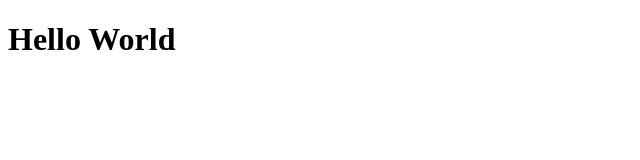
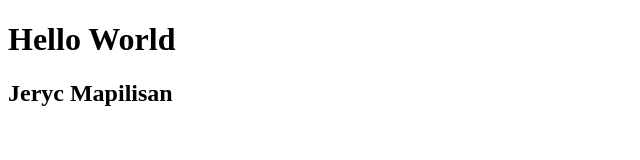
Before and after one commit to jeryc0606/Git_Act1, a plain HTML site: page index.html in a window 1280 px wide. Shown: the whole page, without its empty margins (0-640 px from the left). Drawn offline with Linux system fonts and the light colour scheme.

Commit message:
added name in index.html

```diff
--- a/index.html
+++ b/index.html
@@ -8,6 +8,6 @@
 <body>
 
     <h1>Hello World</h1>
-
+     <h2>Jeryc Mapilisan</h2>
 </body>
 </html>
```
